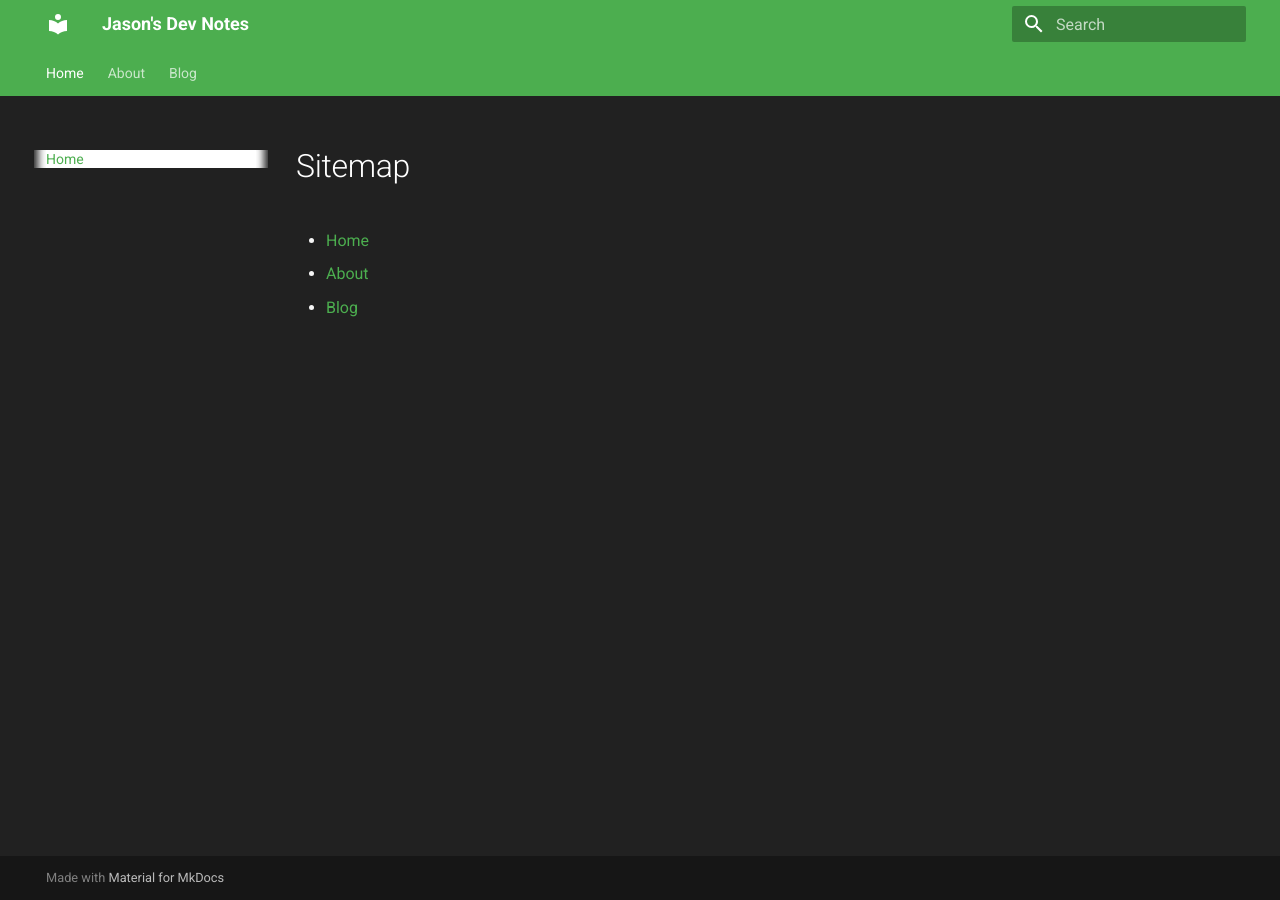
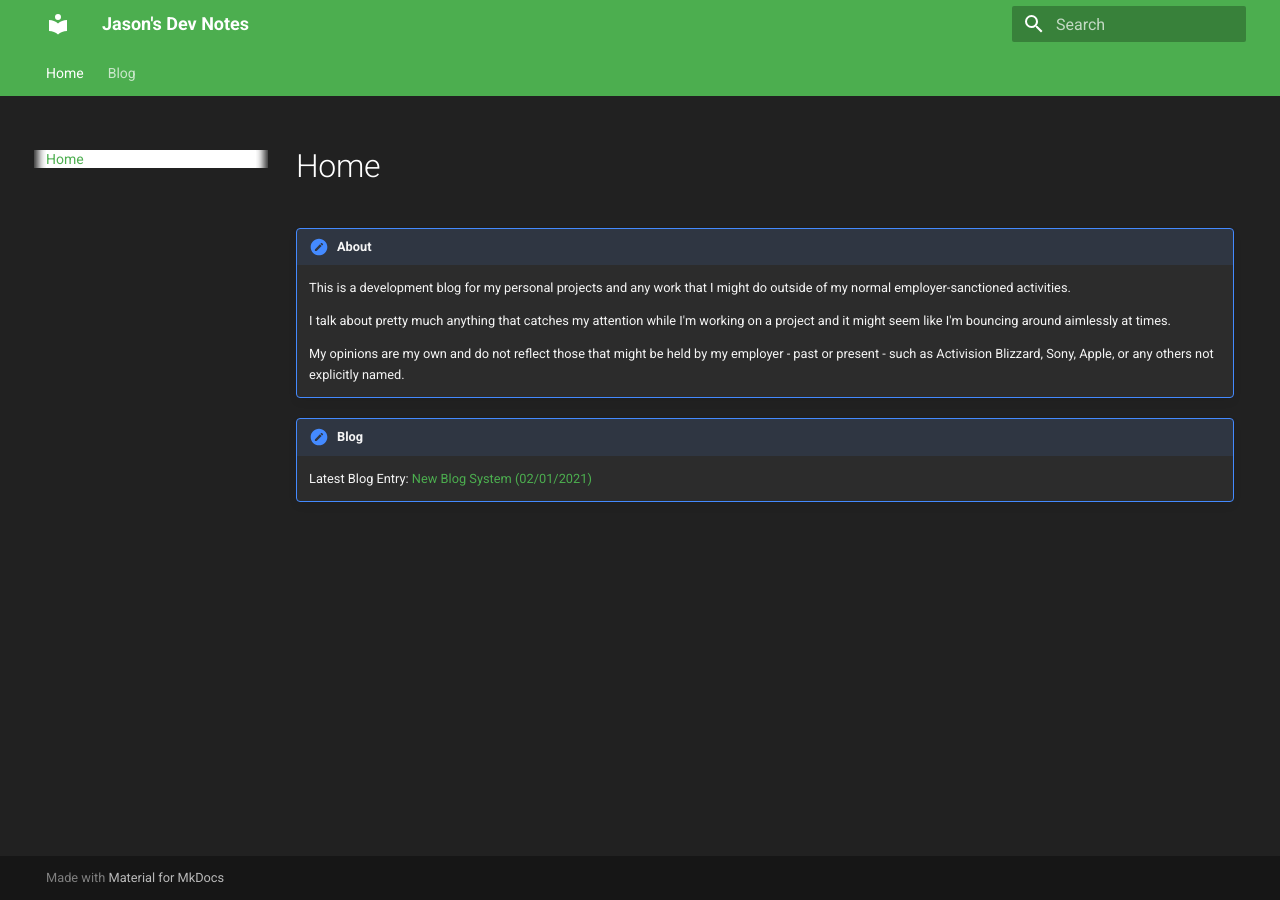
Before and after one commit to heucuva/heucuva.github.io, an MkDocs documentation site: the page built from docs/index.md, in a window 1280 px wide. Built offline with MkDocs 1.6.1 and Material for MkDocs 9.7.7, drawn with Linux system fonts in a browser that asks for light colours.

Commit message:
Update create post script and fix up index.md

```diff
--- a/docs/blog/2021/02/01/new-blog-system.md
+++ b/docs/blog/2021/02/01/new-blog-system.md
@@ -1,6 +1,6 @@
 ---
 layout: post
-title:  "New blog system"
+title:  "New Blog System"
 date:   2021-02-01 21:26:23 -0800
 categories: blog
 ---
--- a/docs/index.md
+++ b/docs/index.md
@@ -2,8 +2,15 @@
 title: "Home"
 layout: main
 ---
-# Sitemap
+!!! About
 
-* [Home](index.md)
-* [About](about.md)
-* [Blog](blog/2021/02/01/new-blog-system.md)
+    This is a development blog for my personal projects and any work that I might do outside of my normal employer-sanctioned activities.
+
+    I talk about pretty much anything that catches my attention while I'm working on a project and it might seem like I'm bouncing around aimlessly at times.
+
+    My opinions are my own and do not reflect those that might be held by my employer - past or present - such as Activision Blizzard, Sony, Apple, or any others not explicitly named.
+
+!!! Blog
+
+    Latest Blog Entry: [New Blog System (02/01/2021)](blog/2021/02/01/new-blog-system.md)
+--8<--
```
Also changed, not shown: docs/about.md (deleted, +0 -10 lines), 1 other file.
